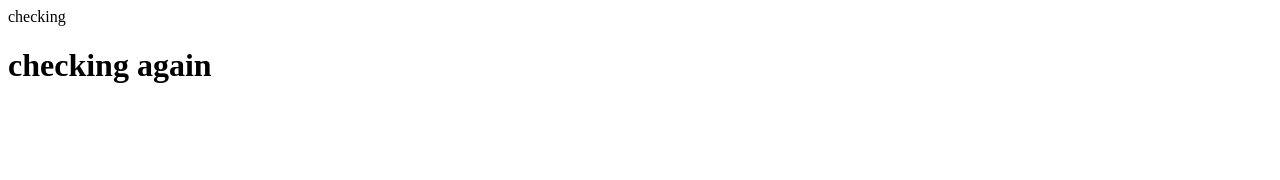
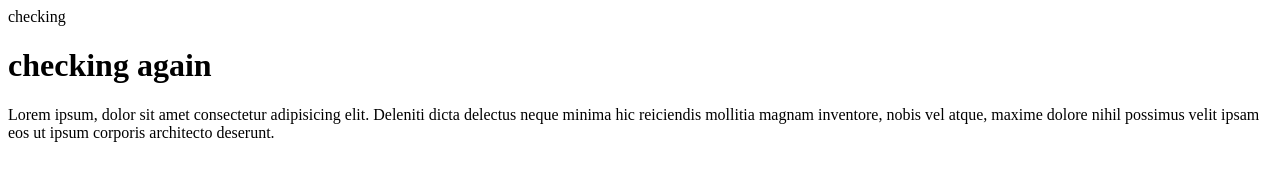
Before and after one commit to Ubed66/checking, a plain HTML site: page index.html in a window 1280 px wide. Drawn offline with Linux system fonts and the light colour scheme.

Commit message:
adding para

```diff
--- a/index.html
+++ b/index.html
@@ -1,2 +1,8 @@
 <p>checking</p>
 <h1>checking again</h1>
+<p>
+  Lorem ipsum, dolor sit amet consectetur adipisicing elit. Deleniti dicta
+  delectus neque minima hic reiciendis mollitia magnam inventore, nobis vel
+  atque, maxime dolore nihil possimus velit ipsam eos ut ipsum corporis
+  architecto deserunt.
+</p>
```
